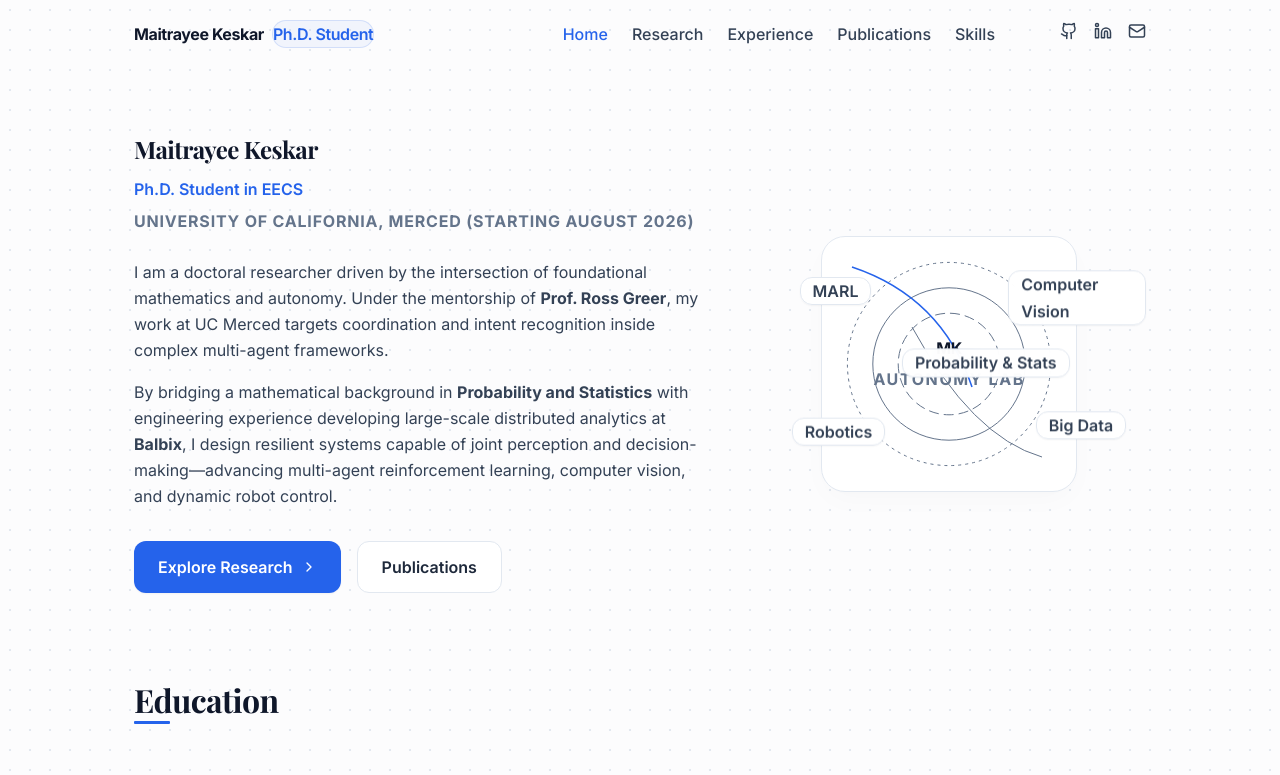
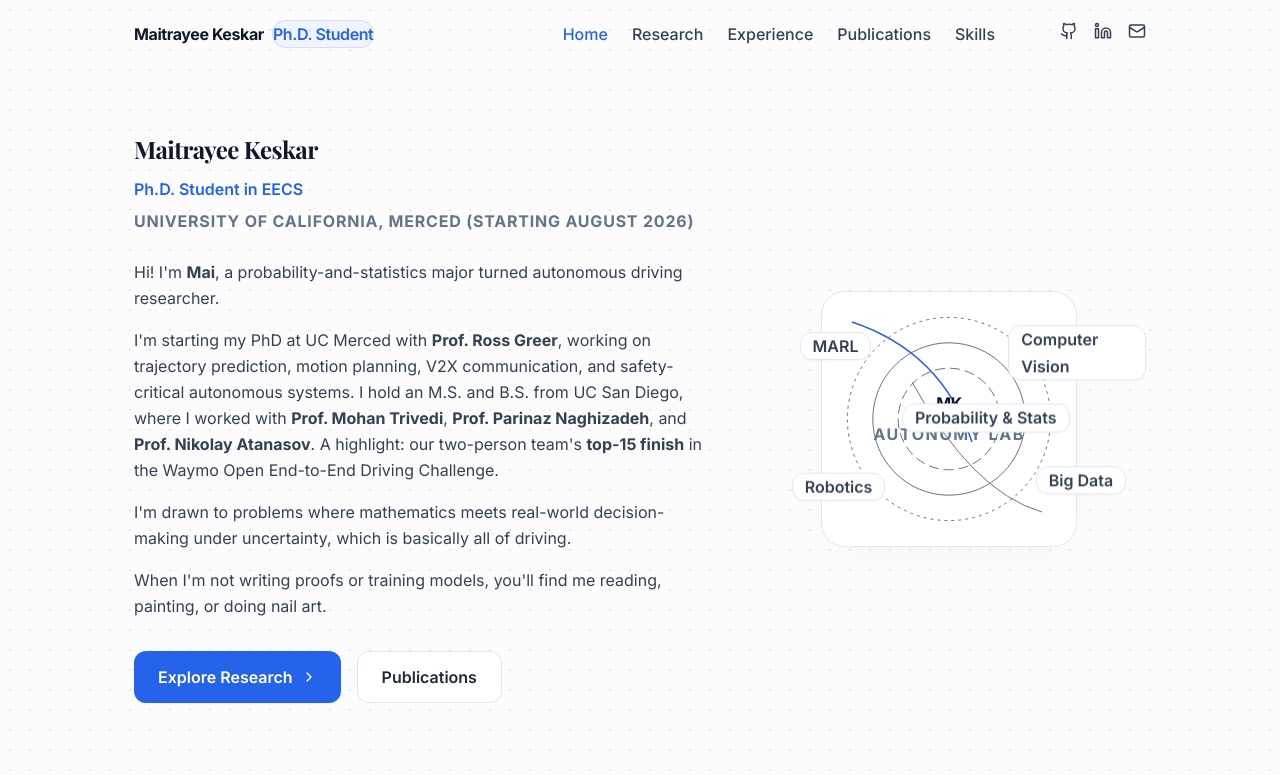
Before and after one commit to mmkeskar/Personal-Website, a Next.js app: page / in a window 1280 px wide. Shown: the top 775 px of the page. Built offline with nearby package versions, Linux system fonts and the light colour scheme; a web font is replaced by a local one.

Commit message:
chore: update homepage biography text

```diff
--- a/app/page.tsx
+++ b/app/page.tsx
@@ -60,10 +60,16 @@ export default function Home() {
 
           <div className="font-sans text-base md:text-lg text-foreground/80 leading-relaxed max-w-2xl flex flex-col gap-4">
             <p>
-              I am a doctoral researcher driven by the intersection of foundational mathematics and autonomy. Under the mentorship of <strong>Prof. Ross Greer</strong>, my work at UC Merced targets coordination and intent recognition inside complex multi-agent frameworks.
+              Hi! I&apos;m <strong>Mai</strong>, a probability-and-statistics major turned autonomous driving researcher.
             </p>
             <p>
-              By bridging a mathematical background in <strong>Probability and Statistics</strong> with engineering experience developing large-scale distributed analytics at <strong>Balbix</strong>, I design resilient systems capable of joint perception and decision-making—advancing multi-agent reinforcement learning, computer vision, and dynamic robot control.
+              I&apos;m starting my PhD at UC Merced with <strong>Prof. Ross Greer</strong>, working on trajectory prediction, motion planning, V2X communication, and safety-critical autonomous systems. I hold an M.S. and B.S. from UC San Diego, where I worked with <strong>Prof. Mohan Trivedi</strong>, <strong>Prof. Parinaz Naghizadeh</strong>, and <strong>Prof. Nikolay Atanasov</strong>. A highlight: our two-person team&apos;s <strong>top-15 finish</strong> in the Waymo Open End-to-End Driving Challenge.
+            </p>
+            <p>
+              I&apos;m drawn to problems where mathematics meets real-world decision-making under uncertainty, which is basically all of driving.
+            </p>
+            <p>
+              When I&apos;m not writing proofs or training models, you&apos;ll find me reading, painting, or doing nail art.
             </p>
           </div>
 
```
